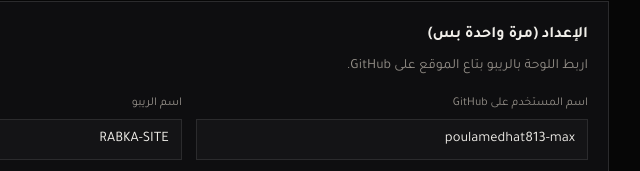
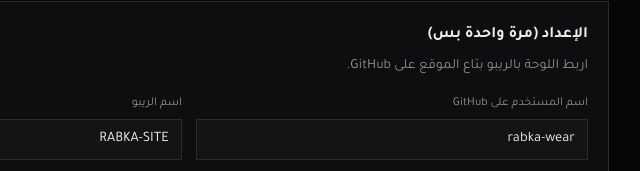
Before and after one commit to poulamedhat813-max/RABKA-SITE, a plain HTML site: page admin.html in a window 1280 px wide. Shown: the part 134-305 px from the top of the page, 451-1091 px from the left. Drawn offline with Linux system fonts and the light colour scheme.

Commit message:
Update admin.html

```diff
--- a/admin.html
+++ b/admin.html
@@ -93,7 +93,7 @@
     <div class="row">
       <div class="field">
         <label class="field-label" for="ghOwner">اسم المستخدم على GitHub</label>
-        <input type="text" id="ghOwner" value="poulamedhat813-max" autocomplete="off">
+        <input type="text" id="ghOwner" value="rabka-wear" autocomplete="off">
       </div>
       <div class="field">
         <label class="field-label" for="ghRepo">اسم الريبو</label>
```
